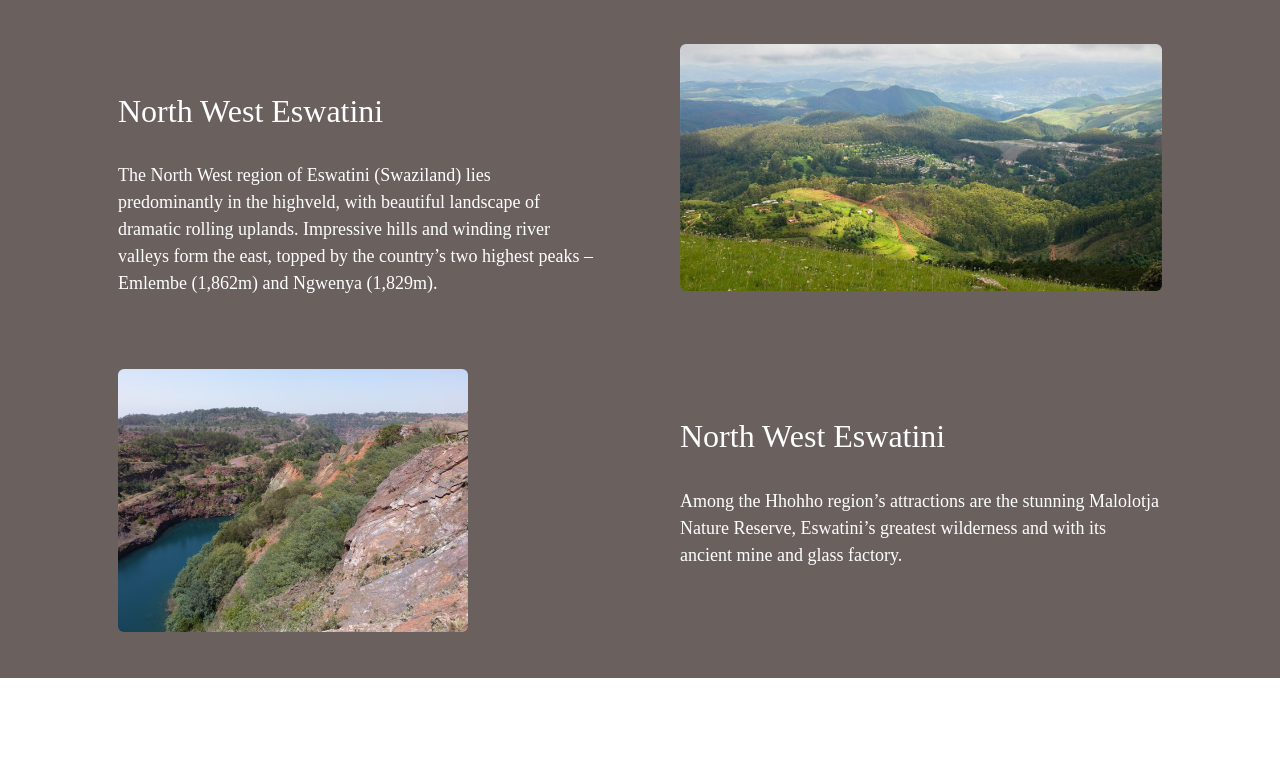
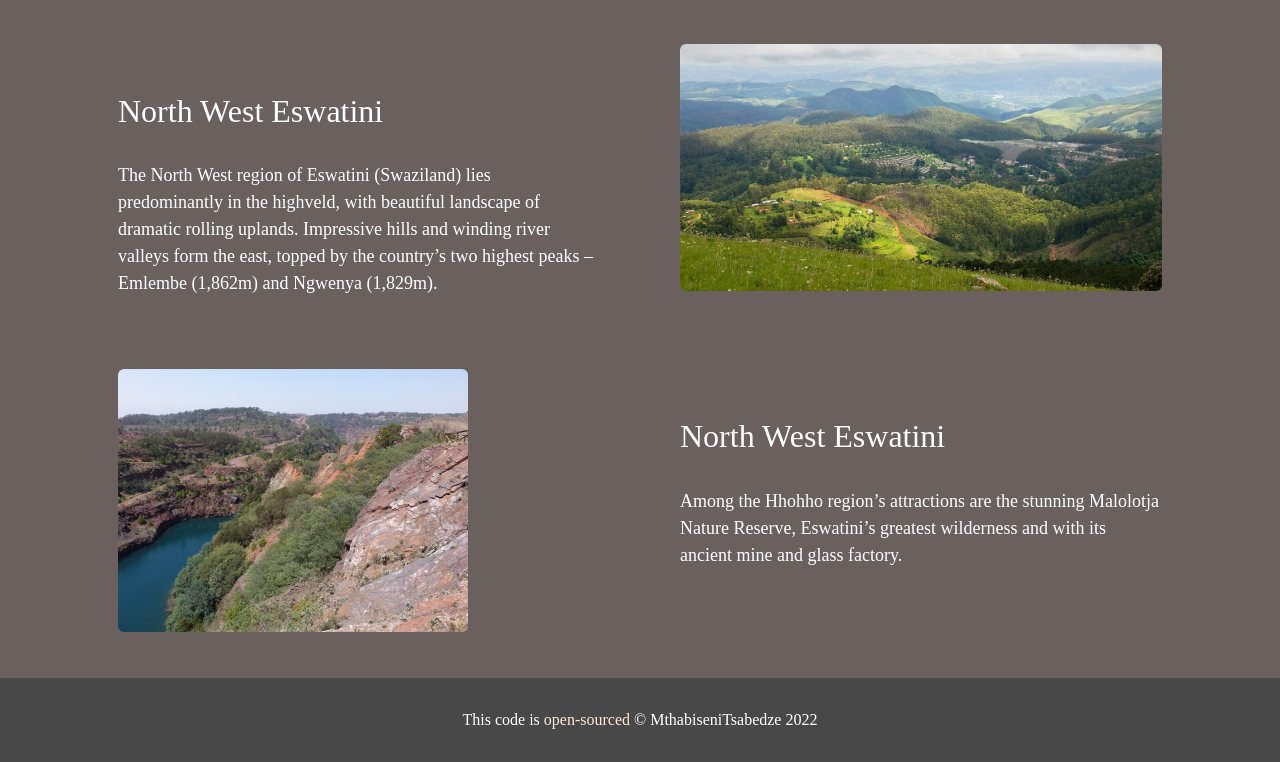
Before and after one commit to MthabiKT/hometown, a plain HTML site: page index.html in a window 1280 px wide. Shown: the part 1058-1820 px from the top of the page. Before the commit the page ends 1736 px from the top, so only its background shows below. Drawn offline with nearby package versions, Linux system fonts and the light colour scheme.

Commit message:
Added a footer

```diff
--- a/index.html
+++ b/index.html
@@ -115,5 +115,17 @@
         </div>
       </div>
     </section>
+    <footer>
+      <div>
+        This code is
+        <a
+          href="https://github.com/MthabiKT/hometown"
+          target="_blank"
+          class="footer-link"
+          >open-sourced
+        </a>
+        © MthabiseniTsabedze 2022
+      </div>
+    </footer>
   </body>
 </html>
--- a/style.css
+++ b/style.css
@@ -47,3 +47,13 @@ h1 {
 .content p {
   font-size: 18px;
 }
+footer {
+  background-color: rgb(73, 72, 72);
+  color: white;
+  text-align: center;
+  padding: 30px;
+}
+footer .footer-link {
+  text-decoration: none;
+  color: antiquewhite;
+}
```
